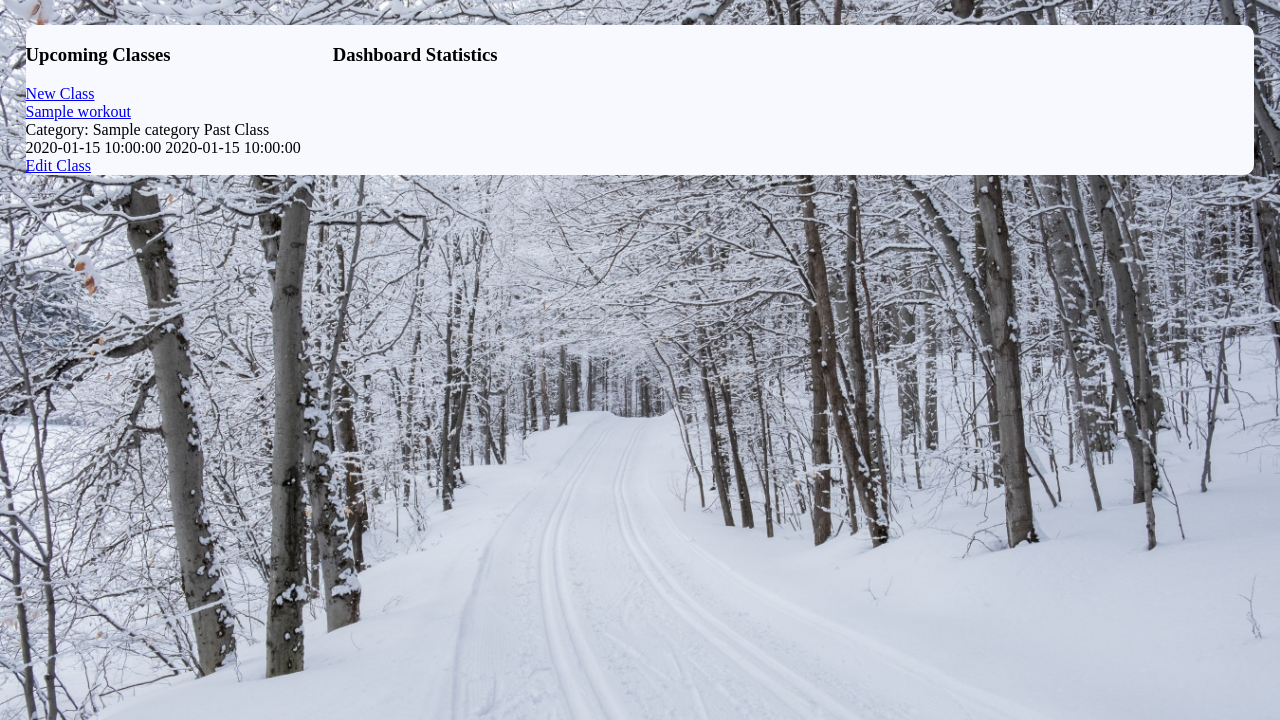
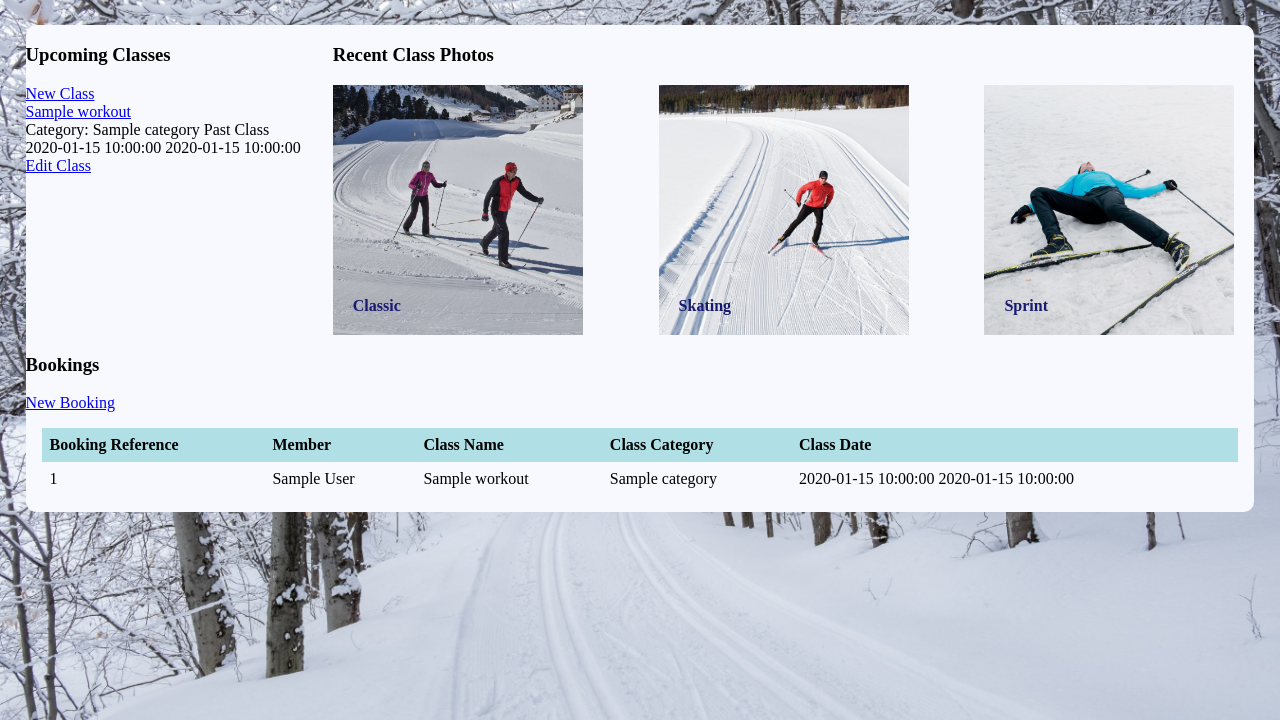
Before and after one commit to Stanhoucke/gym_web_app, a Flask app: page / in a window 1280 px wide. Shown: the part 80-800 px from the top of the page. Run offline with Flask 2, Linux system fonts and the light colour scheme; a database or web service that is not in the repository returns one stand-in record (values such as "Sample title"); some libraries are stand-ins or nearby versions.

Commit message:
updated dashboard template

```diff
--- a/app/app.py
+++ b/app/app.py
@@ -5,6 +5,7 @@ from controllers.workouts_controller import workouts_blueprint
 from controllers.bookings_controller import bookings_blueprint
 
 import repositories.workout_repository as workout_repository
+import repositories.booking_repository as booking_repository
 
 app = Flask(__name__)
 
@@ -15,7 +16,8 @@ app.register_blueprint(bookings_blueprint)
 @app.route('/')
 def home():
     workouts = workout_repository.select_upcoming()
-    return render_template('index.html', workouts=workouts)
+    bookings = booking_repository.select_all()
+    return render_template('index.html', workouts=workouts, bookings=bookings)
 
 if __name__ == '__main__':
     app.run(debug=True)
--- /dev/null
+++ b/app/static/css/bookings.css
@@ -0,0 +1,18 @@
+.table {
+    border-spacing: 0;
+    margin: 1rem;
+    background-color: ghostwhite;
+}
+
+.table-header {
+    text-align: left;
+    background-color: powderblue;
+}
+
+.table-row:nth-child(even) {
+    background-color: powderblue;
+}
+
+.table td, .table th {
+    padding: 8px;
+}
--- a/app/static/css/dashboard.css
+++ b/app/static/css/dashboard.css
@@ -1,7 +1,9 @@
+/* Layout */
 #dashboard-container {
     display: grid;
     grid-template-areas:
-        'upcoming-classes stats';
+        'upcoming-classes pictures'
+        'bookings bookings';
     grid-template-columns: 1fr 3fr;
 }
 
@@ -9,25 +11,60 @@
     grid-area: upcoming-classes;
 }
 
-#dashboard-container > .stats {
-    grid-area: stats;
+#dashboard-container > .pictures {
+    grid-area: pictures;
 }
 
-.table {
-    border-spacing: 0;
-    margin: 1rem;
-    background-color: ghostwhite;
+/* Class images */
+.image-container {
+    display: flex;
+    justify-content: space-between;
+    flex-wrap: wrap;
+    padding-right: 20px;
 }
 
-.table-header {
-    text-align: left;
-    background-color: powderblue;
+.image-item {
+    font-weight: bold;
+    color: midnightblue;
+    display: flex;
+    align-items: flex-end;
+}
+.image-item > h4 {
+    margin: 0px 0px 20px 20px;
 }
 
-.table-row:nth-child(even) {
-    background-color: powderblue;
+/* Image from: https://www.webcyclery.com/about/types-of-xc-skis-pg97.htm */
+#image-1 {
+    background: url('/static/img/classic_ski.jpg');
+    background-size: cover;
+    background-repeat: no-repeat;
+    margin: 0;
+    height: 250px;
+    width: 250px;
+}
+/* Image from: https://www.webcyclery.com/about/types-of-xc-skis-pg97.htm */
+#image-2 {
+    background: url('/static/img/skate_ski.jpg');
+    background-size: cover;
+    background-repeat: no-repeat;
+    margin: 0;
+    height: 250px;
+    width: 250px;
+}
+/* Image from: https://www.blog.tirol/en/2019/01/flying-or-lying/ */
+#image-3 {
+    background: url('/static/img/sprint_ski.jpg');
+    background-size: cover;
+    background-repeat: no-repeat;
+    margin: 0;
+    height: 250px;
+    width: 250px;
 }
 
-.table td, .table th {
-    padding: 8px;
+/* Bookings */
+#dashboard-container > .bookings {
+    grid-area: bookings;
+    display: flex;
+    flex-direction: column;
+    justify-content: center;
 }
--- a/app/templates/base.html
+++ b/app/templates/base.html
@@ -10,6 +10,7 @@
     <link rel="stylesheet" href="{{ url_for('static', filename='css/style.css') }}">
     <link rel="stylesheet" href="{{ url_for('static', filename='css/header.css') }}">
     <link rel="stylesheet" href="{{ url_for('static', filename='css/dashboard.css') }}">
+    <link rel="stylesheet" href="{{ url_for('static', filename='css/bookings.css') }}">
     <link rel="stylesheet" href="{{ url_for('static', filename='css/forms.css') }}">
 </head>
 <body>
--- a/app/templates/index.html
+++ b/app/templates/index.html
@@ -30,8 +30,46 @@
         {% endfor %}
     </div>
 
-    <div class="stats">
-        <h3>Dashboard Statistics</h3>
+    <div class="pictures">
+        <h3>Recent Class Photos</h3>
+        <div class="image-container">
+            <div id="image-1" class="image-item">
+                <h4>Classic</h4>
+            </div>
+            <div id="image-2" class="image-item">
+                <h4>Skating</h4>
+            </div>
+            <div id="image-3" class="image-item">
+                <h4>Sprint</h4>
+            </div>
+        </div>
+    </div>
+
+    <div class="bookings">
+        <h3>Bookings</h3>
+    <a href="/bookings/new">New Booking</a>
+
+    <table class="table">
+        <thead class="table-header">
+            <tr>
+                <th>Booking Reference</th>
+                <th>Member</th>
+                <th>Class Name</th>
+                <th>Class Category</th>
+                <th>Class Date</th>
+            </tr>
+        </thead>
+        <tbody>
+            {% for booking in bookings %}
+            <tr class="table-row">
+                <td>{{ booking.id }}</td>
+                <td>{{ booking.member.full_name() }}</td>
+                <td>{{ booking.workout.name }}</td>
+                <td>{{ booking.workout.category }}</td>
+                <td>{{ booking.workout.date_time() }}</td>
+            </tr>
+            {% endfor %}
+    </table>
     </div>
 </div>
 {% endblock %}
```
Also changed, not shown: app/static/img/classic_ski.jpg (added), app/static/img/skate_ski.jpg (added), app/static/img/sprint_ski.jpg (added).
